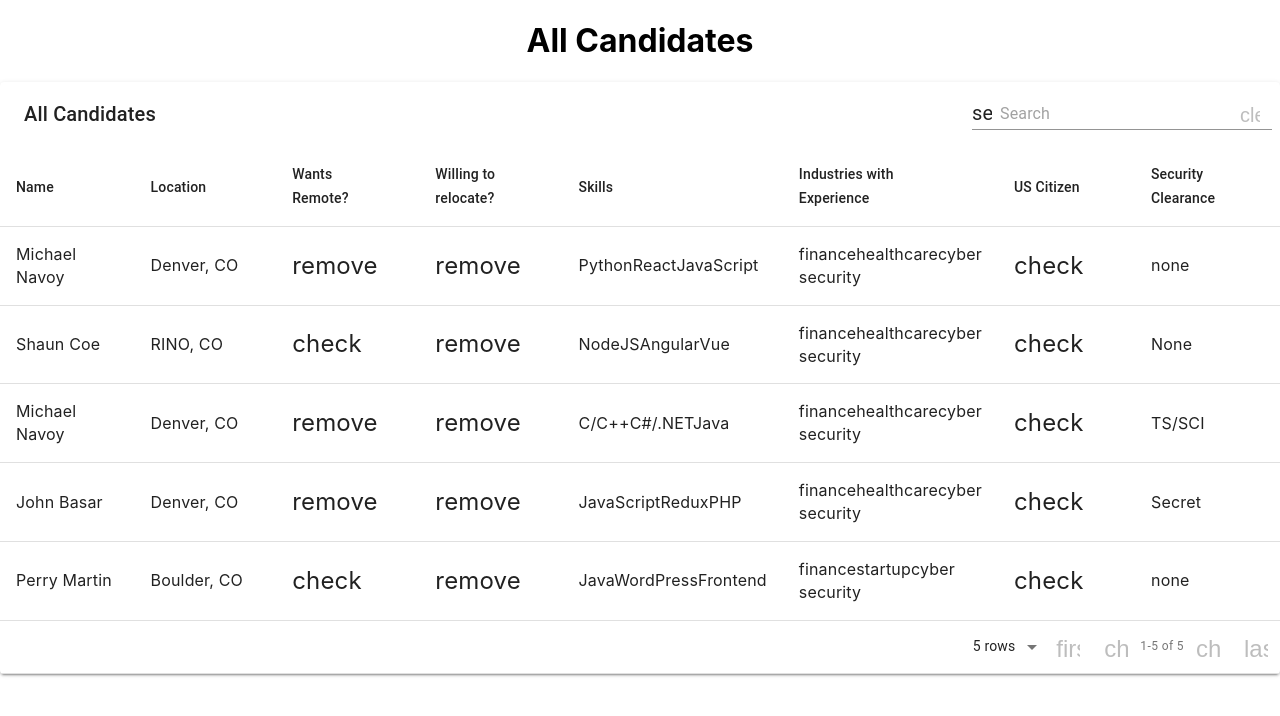
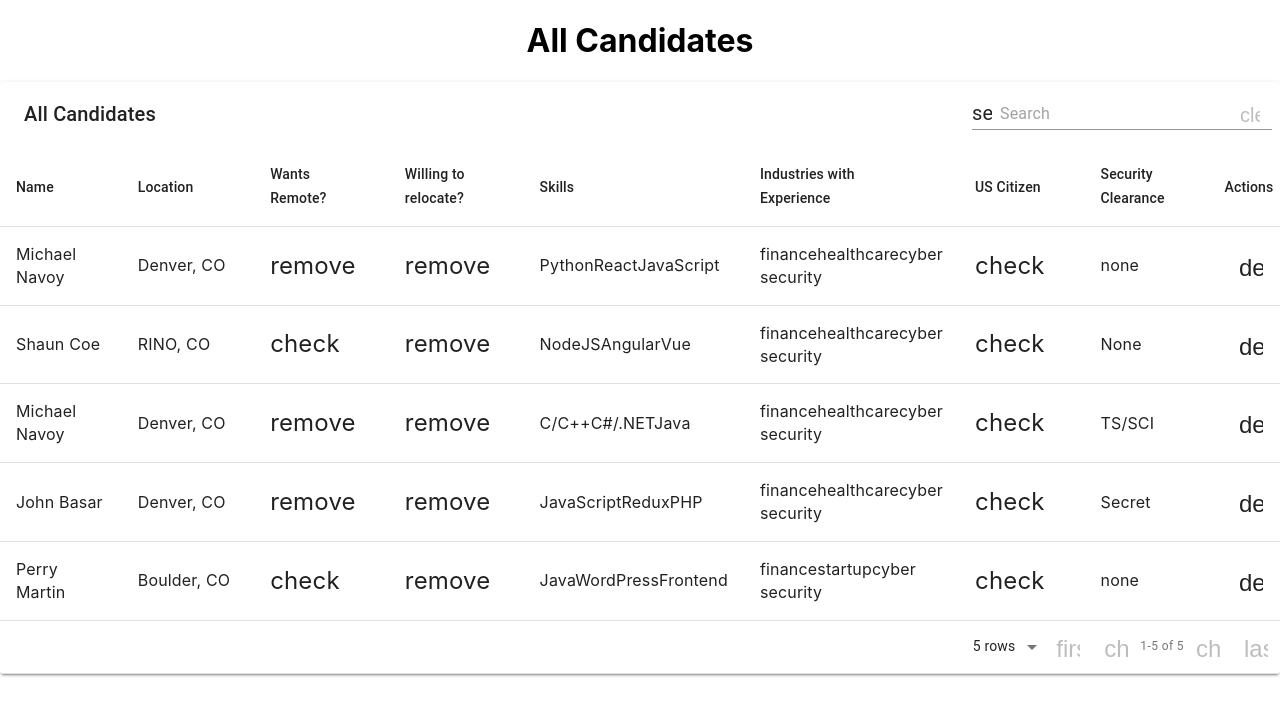
Before and after one commit to mnavoy4/HCRmatcher2, a React (Create React App) app in the folder frontend/: page / in a window 1280 px wide. Shown: the top 716 px of the page. Built offline with nearby package versions, Linux system fonts and the light colour scheme.

Commit message:
added delete action

```diff
--- a/frontend/src/Containers/AllCandidatesContainer.js
+++ b/frontend/src/Containers/AllCandidatesContainer.js
@@ -25,9 +25,17 @@ export default function AllCadidatesContainer() {
           { title: "Security Clearance", field: 'clearance' }
         ]}
         options={{
-          search: true
+          search: true,
+          actionsColumnIndex: -1
         }}
         data={candidateData}
+        actions={[
+          {
+            icon: 'delete',
+            tooltip: 'Delete Candidate',
+            onClick: (event, rowData) => alert("You want to delete this candidate " + rowData.name)
+          }
+        ]}
       />
     </div>
   )
```
